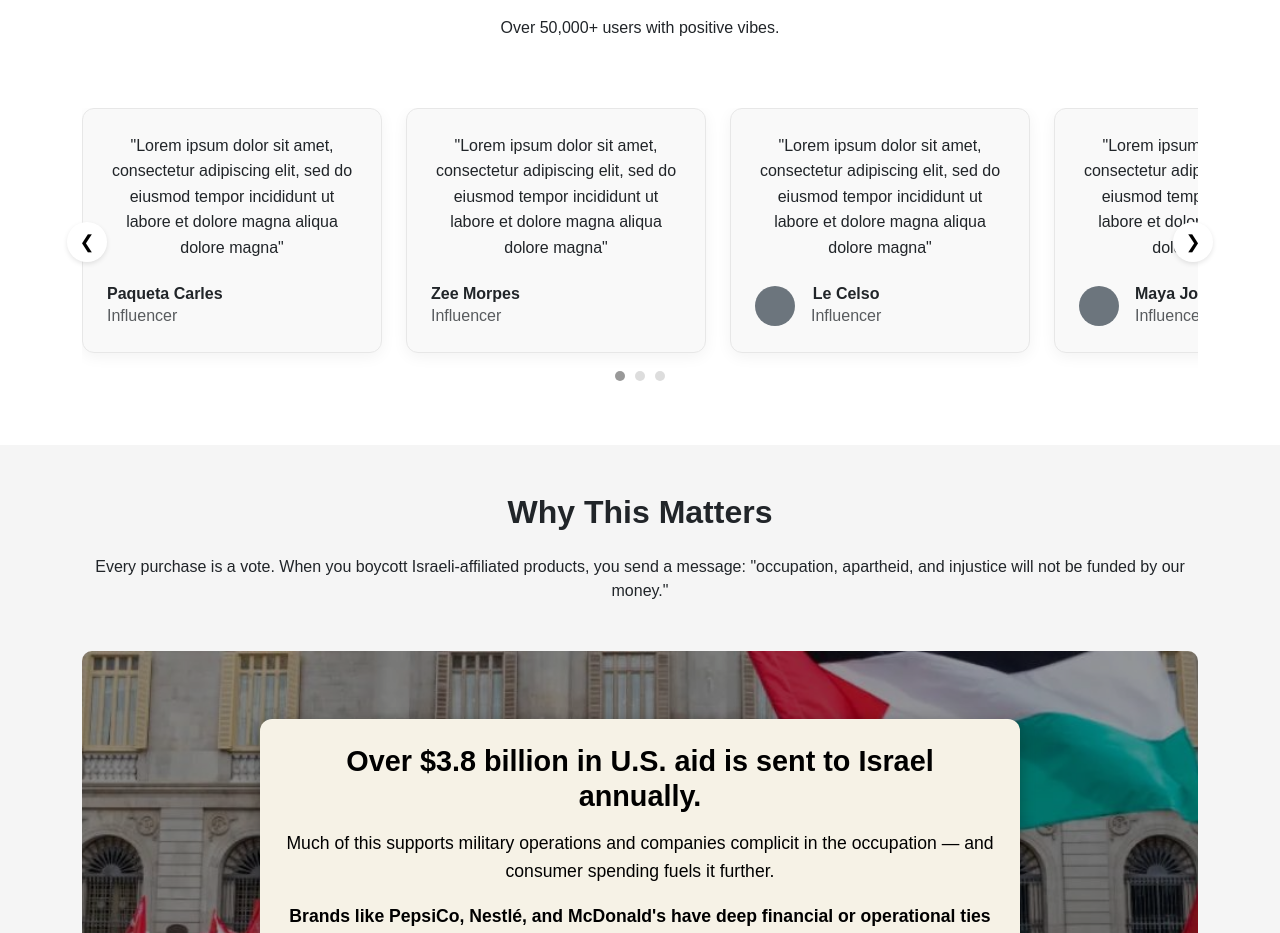
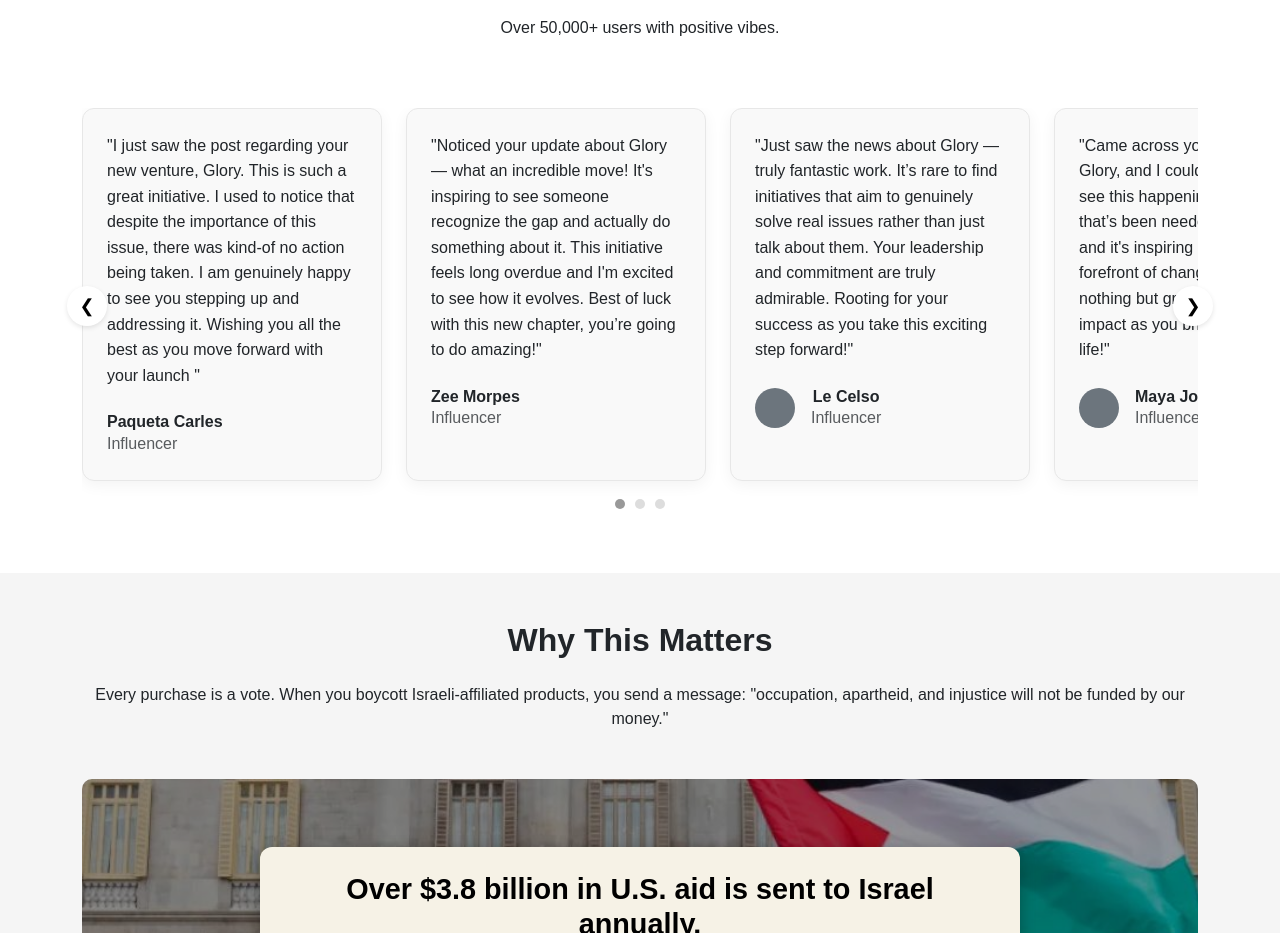
Before and after one commit to raotalha360/glory-landing-page, a React (Create React App) app: page / in a window 1280 px wide. Shown: the part 2383-3316 px from the top of the page. Built offline with nearby package versions, Linux system fonts and the light colour scheme.

Commit message:
content of testimonial updated

```diff
--- a/src/GloryLandingPage.jsx
+++ b/src/GloryLandingPage.jsx
@@ -267,8 +267,9 @@ function GloryLandingPage() {
           {/* Testimonial Card 1 */}
           <div className="testimonial-card me-4">
             <div className="card-body p-4">
-              <p className="testimonial-text mb-4">
-                "Lorem ipsum dolor sit amet, consectetur adipiscing elit, sed do eiusmod tempor incididunt ut labore et dolore magna aliqua dolore magna"
+              <p className="testimonial-text mb-4 text-start">
+                "I just saw the post regarding your new venture, Glory. This is such a great initiative. I used to notice that despite the importance of this issue, there was kind-of no action being taken. I am genuinely happy to see you stepping up and addressing it.
+                Wishing you all the best as you move forward with your launch "
               </p>
               <div className="testimonial-author d-flex align-items-center">
                 {/*<div className="author-avatar bg-secondary rounded-circle me-3"></div>*/}
@@ -283,8 +284,8 @@ function GloryLandingPage() {
           {/* Testimonial Card 2 */}
           <div className="testimonial-card me-4">
             <div className="card-body p-4">
-              <p className="testimonial-text mb-4">
-                "Lorem ipsum dolor sit amet, consectetur adipiscing elit, sed do eiusmod tempor incididunt ut labore et dolore magna aliqua dolore magna"
+              <p className="testimonial-text mb-4 text-start">
+                "Noticed your update about Glory — what an incredible move! It's inspiring to see someone recognize the gap and actually do something about it. This initiative feels long overdue and I'm excited to see how it evolves. Best of luck with this new chapter, you’re going to do amazing!"
               </p>
               <div className="testimonial-author d-flex align-items-center">
              {/* <div className="author-avatar bg-secondary rounded-circle me-3"></div>*/}
@@ -299,8 +300,8 @@ function GloryLandingPage() {
           {/* Testimonial Card 3 */}
           <div className="testimonial-card me-4">
             <div className="card-body p-4">
-              <p className="testimonial-text mb-4">
-                "Lorem ipsum dolor sit amet, consectetur adipiscing elit, sed do eiusmod tempor incididunt ut labore et dolore magna aliqua dolore magna"
+              <p className="testimonial-text mb-4 text-start">
+                "Just saw the news about Glory — truly fantastic work. It’s rare to find initiatives that aim to genuinely solve real issues rather than just talk about them. Your leadership and commitment are truly admirable. Rooting for your success as you take this exciting step forward!"
               </p>
               <div className="testimonial-author d-flex align-items-center">
                 <div className="author-avatar bg-secondary rounded-circle me-3"></div>
@@ -315,8 +316,8 @@ function GloryLandingPage() {
           {/* Testimonial Card 4 */}
           <div className="testimonial-card">
             <div className="card-body p-4">
-              <p className="testimonial-text mb-4">
-                "Lorem ipsum dolor sit amet, consectetur adipiscing elit, sed do eiusmod tempor incididunt ut labore et dolore magna aliqua dolore magna"
+              <p className="testimonial-text mb-4 text-start">
+                "Came across your post about Glory, and I couldn’t be happier to see this happening. It’s something that’s been needed for a long time, and it's inspiring to see you at the forefront of change. Wishing you nothing but growth and great impact as you bring your vision to life!"
               </p>
               <div className="testimonial-author d-flex align-items-center">
                 <div className="author-avatar bg-secondary rounded-circle me-3"></div>
```
